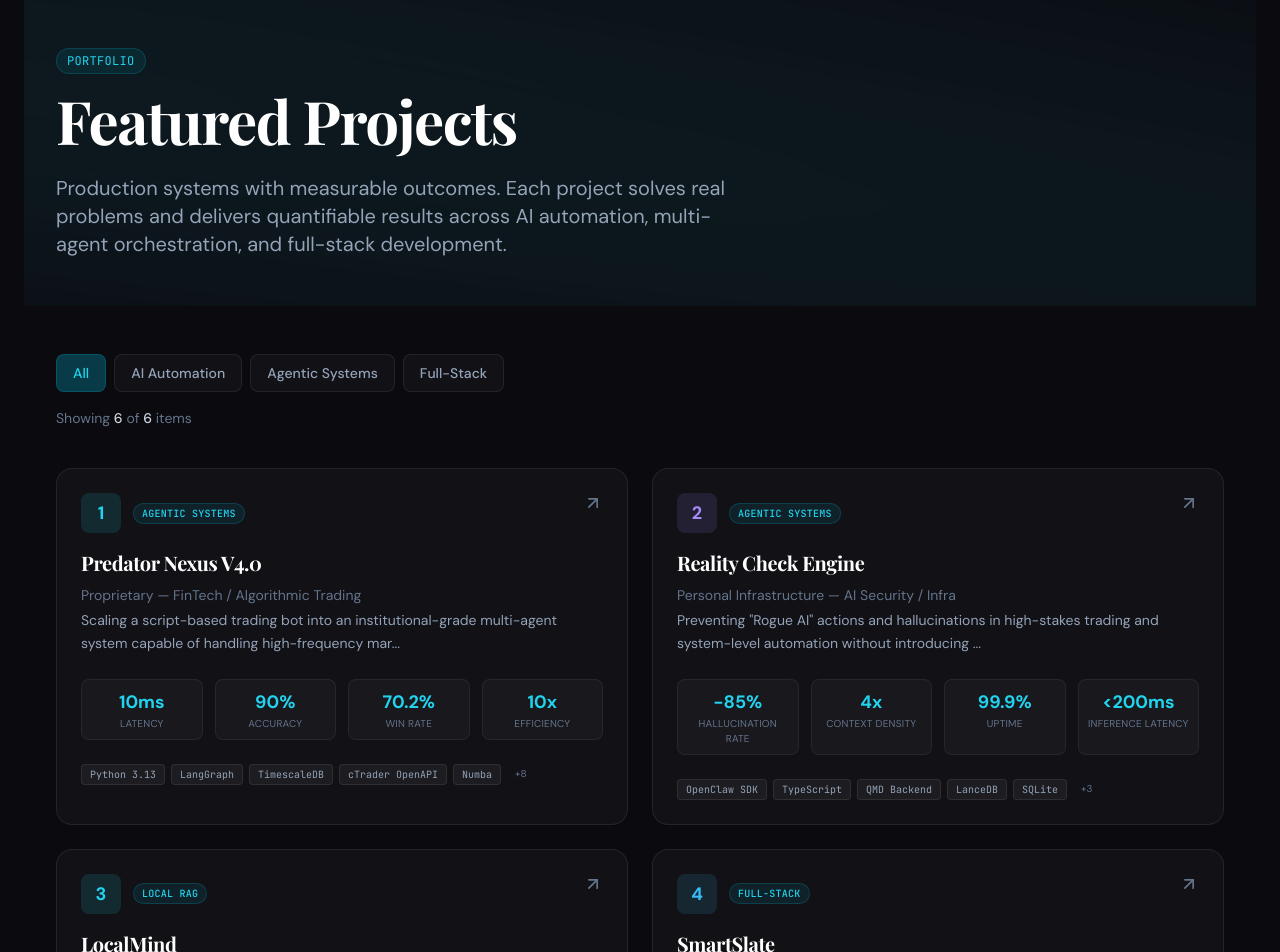
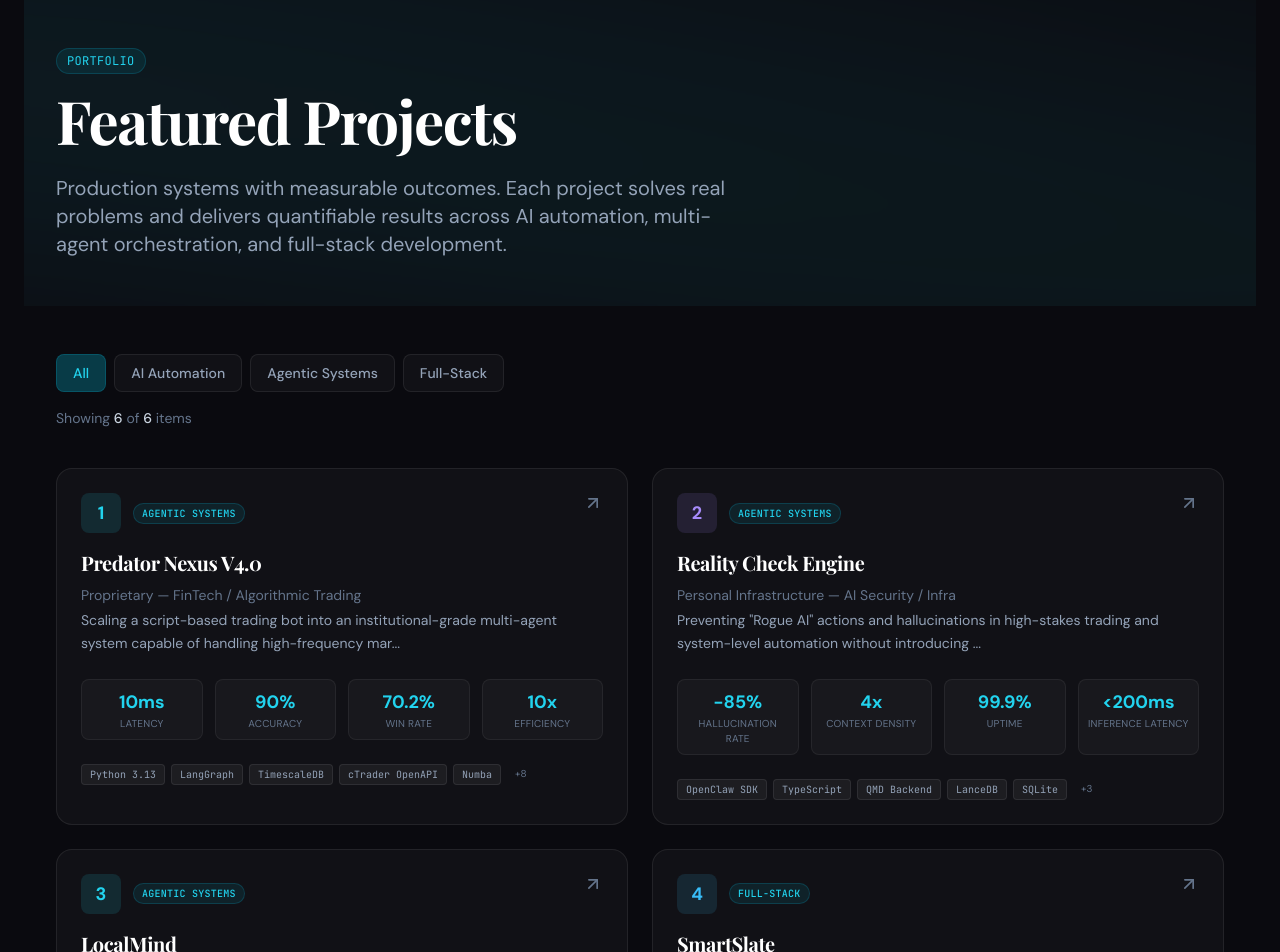
Before and after one commit to notjitin-1994/jitin-nair-portfolio, a Next.js app: page /projects in a window 1280 px wide. Shown: the top 952 px of the page. Built offline with nearby package versions, Linux system fonts and the light colour scheme; a web font is replaced by a local one.

Commit message:
fix: resolve type error in projects data and finalize LocalMind project

```diff
--- a/app/data/projects.ts
+++ b/app/data/projects.ts
@@ -235,7 +235,7 @@ export const projectsData: Project[] = [
     },
     client: 'Personal Project',
     industry: 'AI / Productivity',
-    category: 'Local RAG',
+    category: 'Agentic Systems',
     challenge: 'Building a privacy-first RAG system that runs entirely on local hardware while maintaining the accuracy and speed of cloud-based solutions.',
     solution: 'Implemented a high-speed incremental indexer and hybrid search pipeline that optimizes local compute resources while leveraging Gemini for high-quality grounding.',
     duration: 'Active Development',
```
